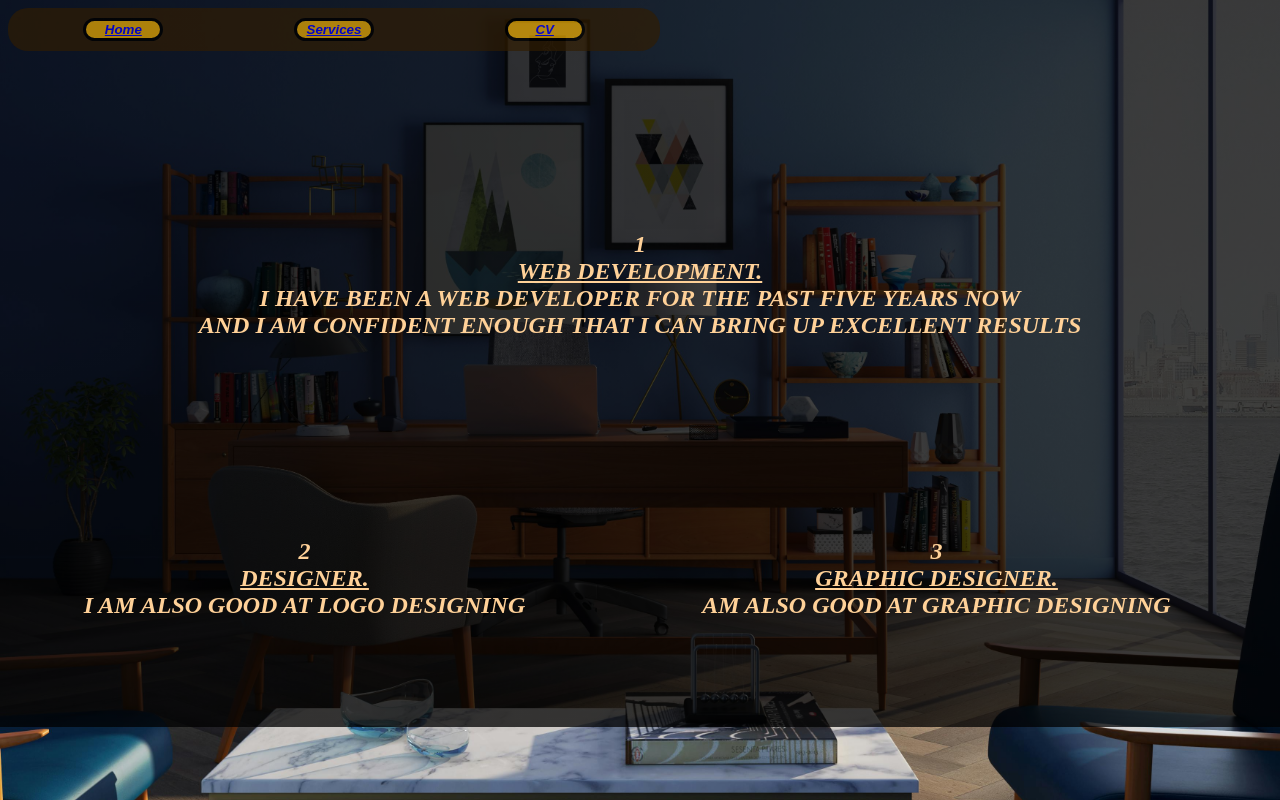
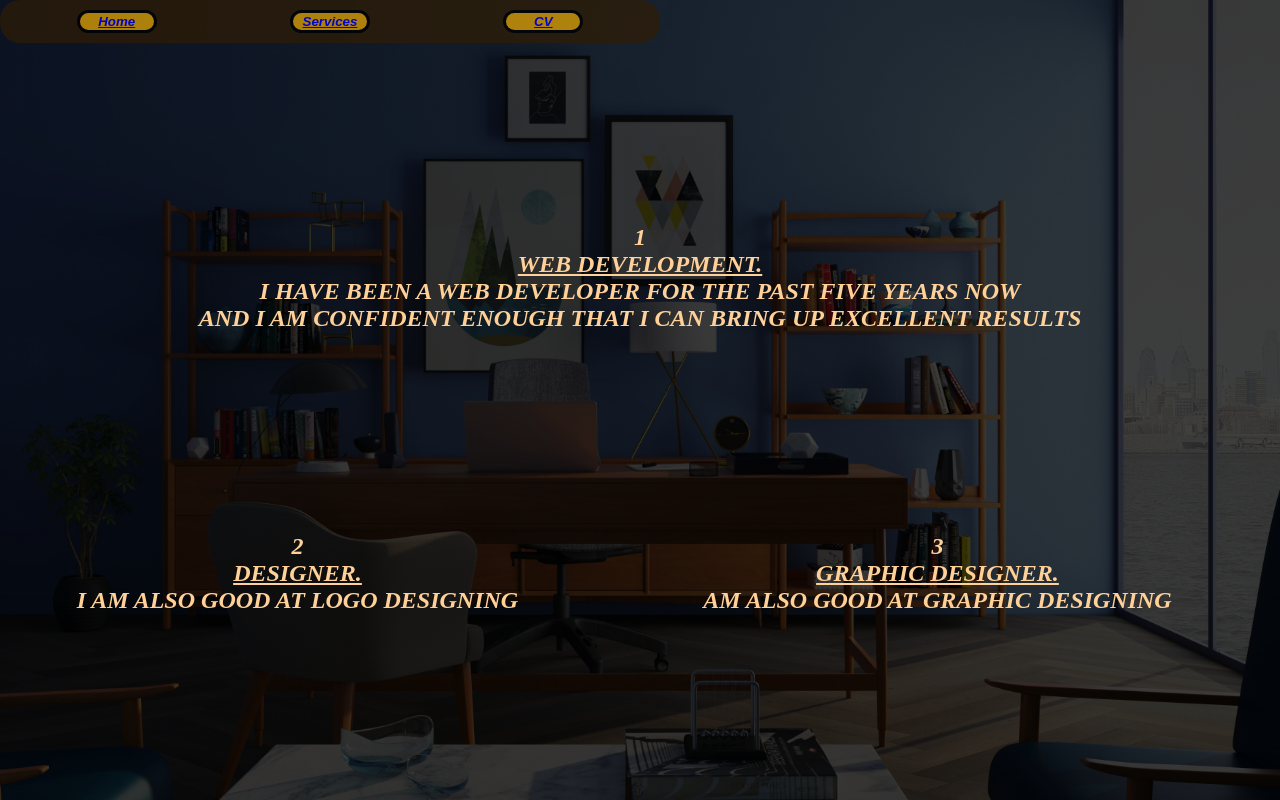
Before and after one commit to JobMutugi/PERSONAL, a plain HTML site: page services.html in a window 1280 px wide. Drawn offline with Linux system fonts and the light colour scheme.

Commit message:
Initial commit

```diff
--- a/services.css
+++ b/services.css
@@ -5,11 +5,22 @@ url(./pexels-kamo11235-667838.jpg);
 background-position: center;
 background-size: cover;
 background-repeat: no-repeat;
+    min-height: 100vh;
+
+}
+
+
+html, body {
+    height: 100%;
+    margin: 0;
+    padding: 0;
+}
 
 
 
 
-}
+
+
 
 
 .div-1{
```
